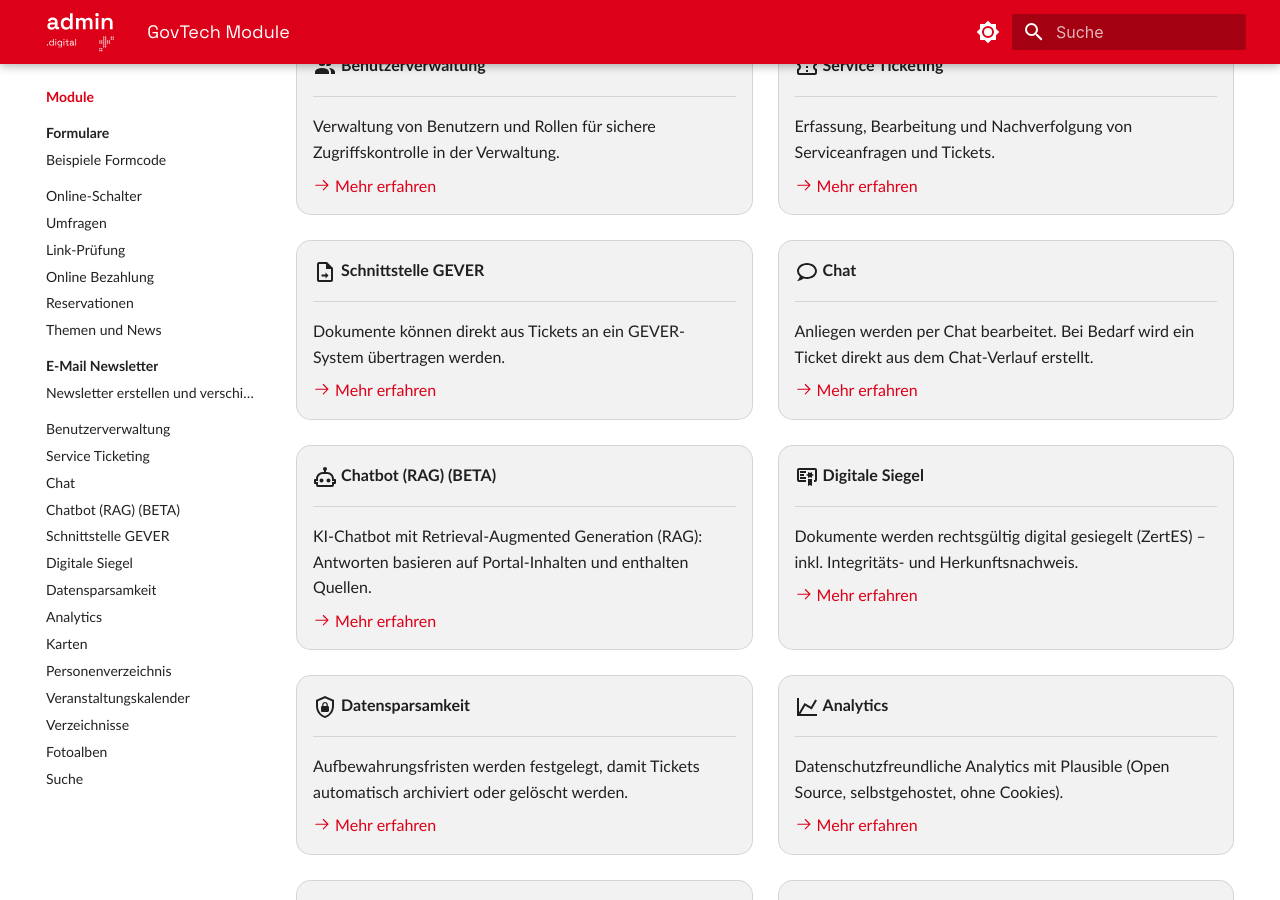
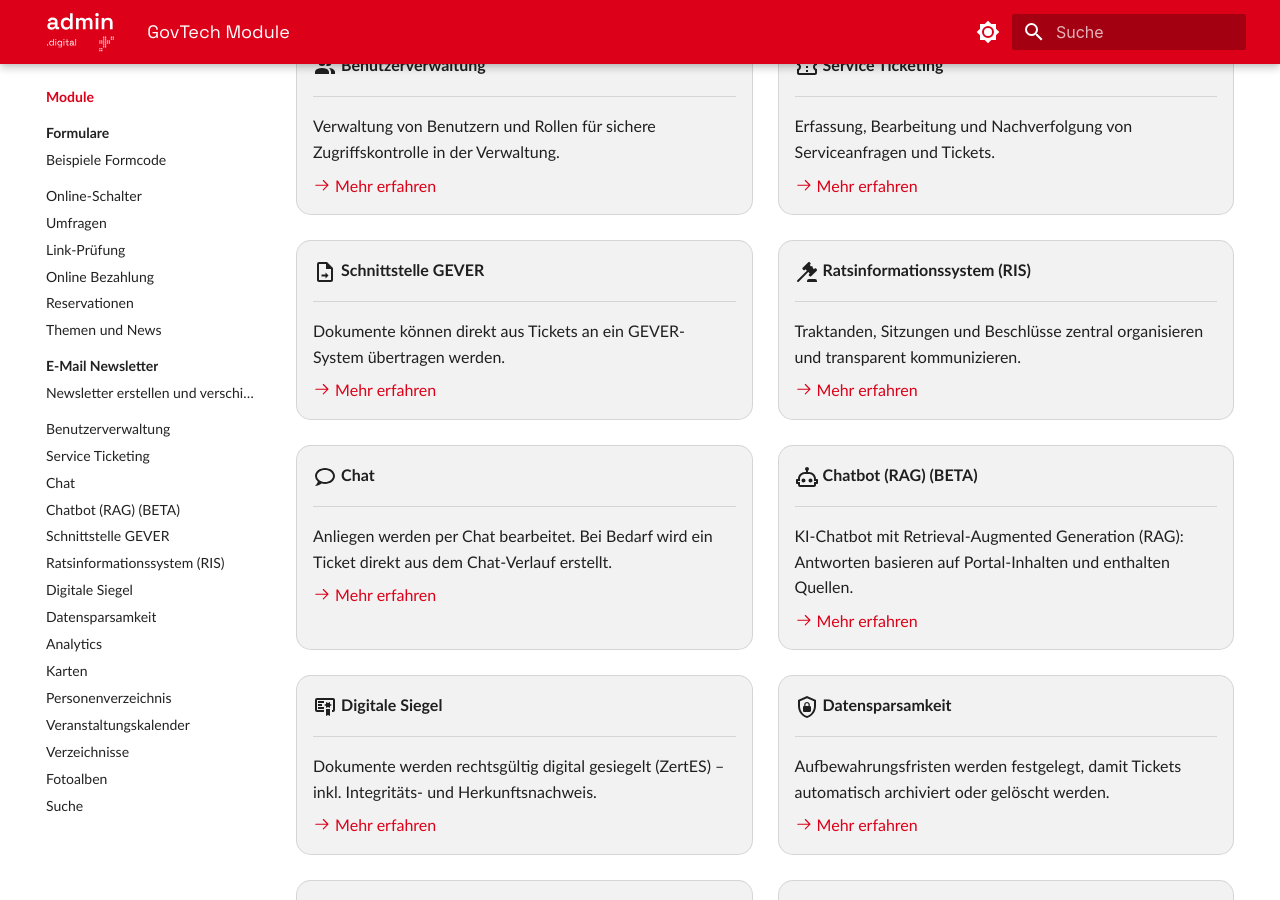
Before and after one commit to seantis/docs-admin-digital, an MkDocs documentation site: the page built from content/module/index.md, in a window 1280 px wide and 900 px high, scrolled down 1227 px. Built offline with MkDocs 1.6.1 and Material for MkDocs 9.7.7, drawn with Linux system fonts in a browser that asks for light colours.

Commit message:
Modul RIS

```diff
--- a/content/module/index.md
+++ b/content/module/index.md
@@ -98,6 +98,14 @@ admin.digital bietet eine Reihe von Modulen, die speziell auf die Bedürfnisse d
 
     [:octicons-arrow-right-24: Mehr erfahren](/module/gever/)
 
+-   :material-gavel:{ .lg .middle } **Ratsinformationssystem (RIS)**
+
+    ---
+
+    Traktanden, Sitzungen und Beschlüsse zentral organisieren und transparent kommunizieren.
+
+    [:octicons-arrow-right-24: Mehr erfahren](/module/ratsinformationssystem/)
+
 -   :material-chat-outline:{ .lg .middle } **Chat**
 
     ---
--- a/mkdocs.yml
+++ b/mkdocs.yml
@@ -108,6 +108,7 @@ nav:
       - Chat: module/chat/index.md
       - Chatbot (RAG) (BETA): module/chatbot/index.md
       - Schnittstelle GEVER: module/gever/index.md
+      - Ratsinformationssystem (RIS): module/ratsinformationssystem/index.md
       - Digitale Siegel: module/digitale-siegel/index.md
       - Datensparsamkeit: module/datensparsamkeit/index.md
       - Analytics: module/analytics/index.md
```
Also changed, not shown: content/module/ratsinformationssystem/index.md (added, +21 -0 lines).
